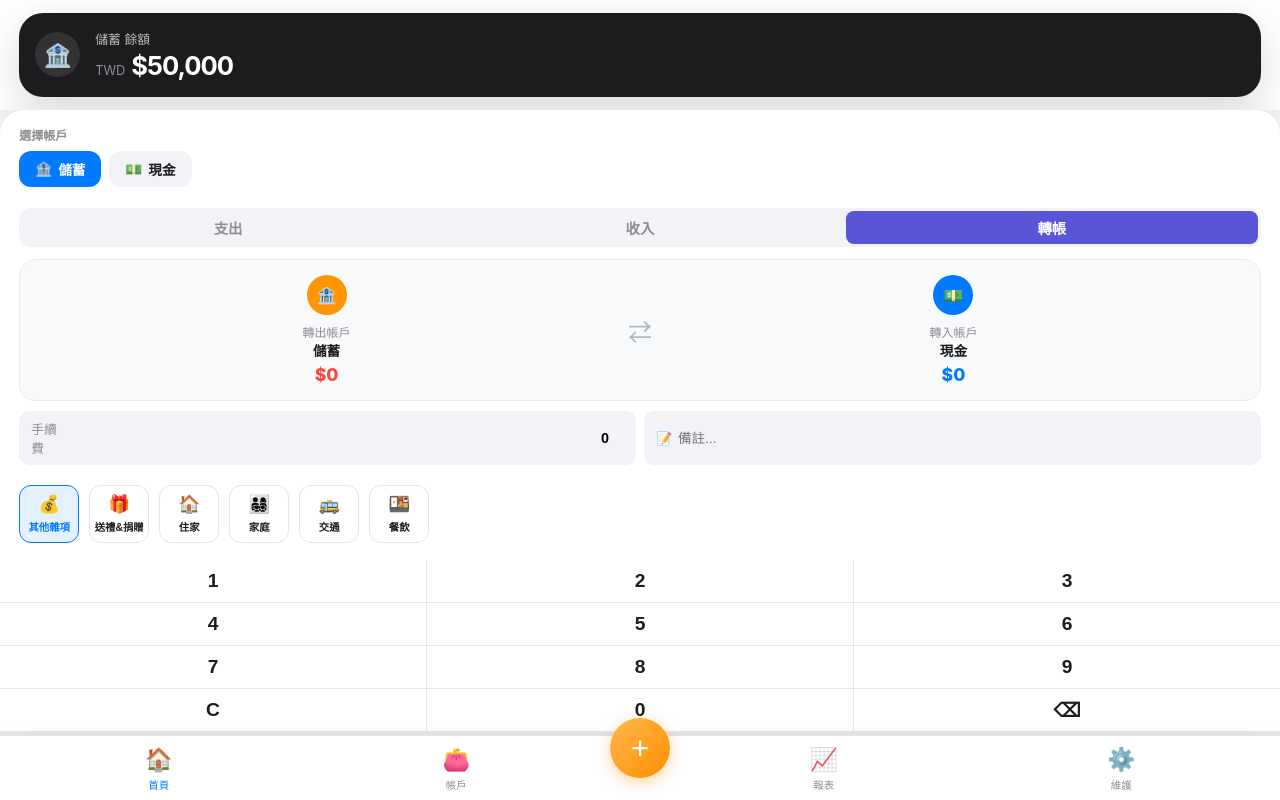
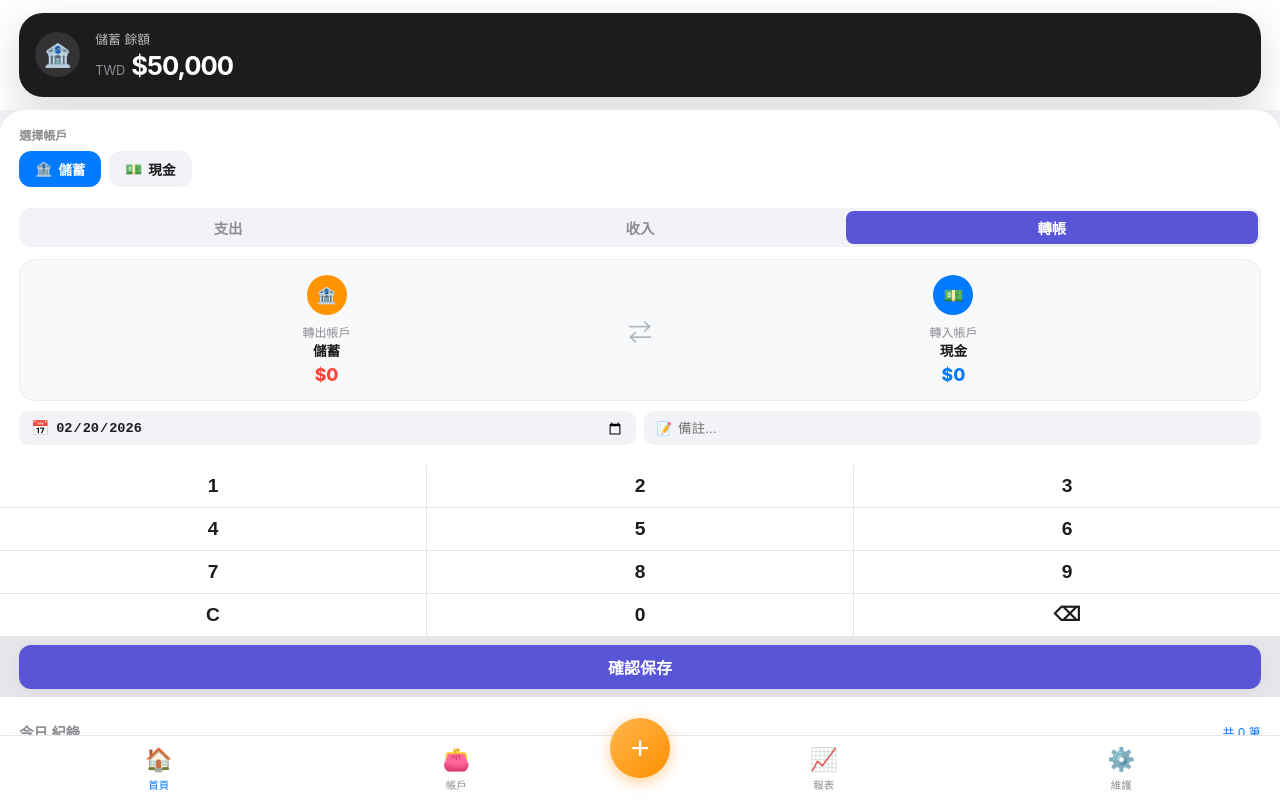
Before and after one commit to dalemiao3721/quick-money, a Next.js app: page / in a window 1280 px wide. Both pictures are taken after a click on the button "轉帳". Built offline with nearby package versions, Linux system fonts and the light colour scheme.

Commit message:
UX: Transfer form - replace fee with date, hide category selector

```diff
--- a/src/app/page.tsx
+++ b/src/app/page.tsx
@@ -434,12 +434,12 @@ export default function Home() {
 
                     <div style={{ display: 'grid', gridTemplateColumns: '1fr 1fr', gap: '8px', marginTop: '10px' }}>
                       <div style={{ display: 'flex', alignItems: 'center', background: '#f2f2f7', borderRadius: '10px', padding: '8px 12px' }}>
-                        <span style={{ fontSize: '0.8rem', color: '#8e8e93', marginRight: '6px' }}>手續費</span>
+                        <span style={{ fontSize: '0.9rem', marginRight: '6px' }}>📅</span>
                         <input
-                          type="number"
-                          value={transferFee}
-                          onChange={(e) => setTransferFee(e.target.value)}
-                          style={{ border: 'none', background: 'transparent', width: '100%', fontSize: '0.9rem', fontWeight: '600', outline: 'none', textAlign: 'right' }}
+                          type="date"
+                          value={txDate}
+                          onChange={(e) => setTxDate(e.target.value)}
+                          style={{ border: 'none', background: 'transparent', width: '100%', fontSize: '0.85rem', fontWeight: '600', outline: 'none', color: '#1c1c1e' }}
                         />
                       </div>
                       <div style={{ display: 'flex', alignItems: 'center', background: '#f2f2f7', borderRadius: '10px', padding: '8px 12px' }}>
@@ -487,6 +487,7 @@ export default function Home() {
                   </>
                 )}
 
+                {activeType !== 'transfer' && (
                   <div className="category-mini-grid" style={{ marginBottom: '0.8rem' }}>
                     {currentTypeCategories.map((cat) => (
                       <button key={cat.id} className={`category-item ${selectedCatId === cat.id ? "selected" : ""}`} style={{ flex: '0 0 60px' }} onClick={() => setSelectedCatId(cat.id)}>
@@ -501,6 +502,7 @@ export default function Home() {
                       </button>
                     ))}
                   </div>
+                )}
 
                 <div className="keyboard" style={{ margin: '0 -1.2rem', background: '#e5e5ea', gap: '1px', display: 'grid', gridTemplateColumns: 'repeat(3, 1fr)' }}>
                   {["1", "2", "3", "4", "5", "6", "7", "8", "9", "C", "0", "⌫"].map((k) => (
```
Lines whose indentation alone changed are shown as unchanged.
